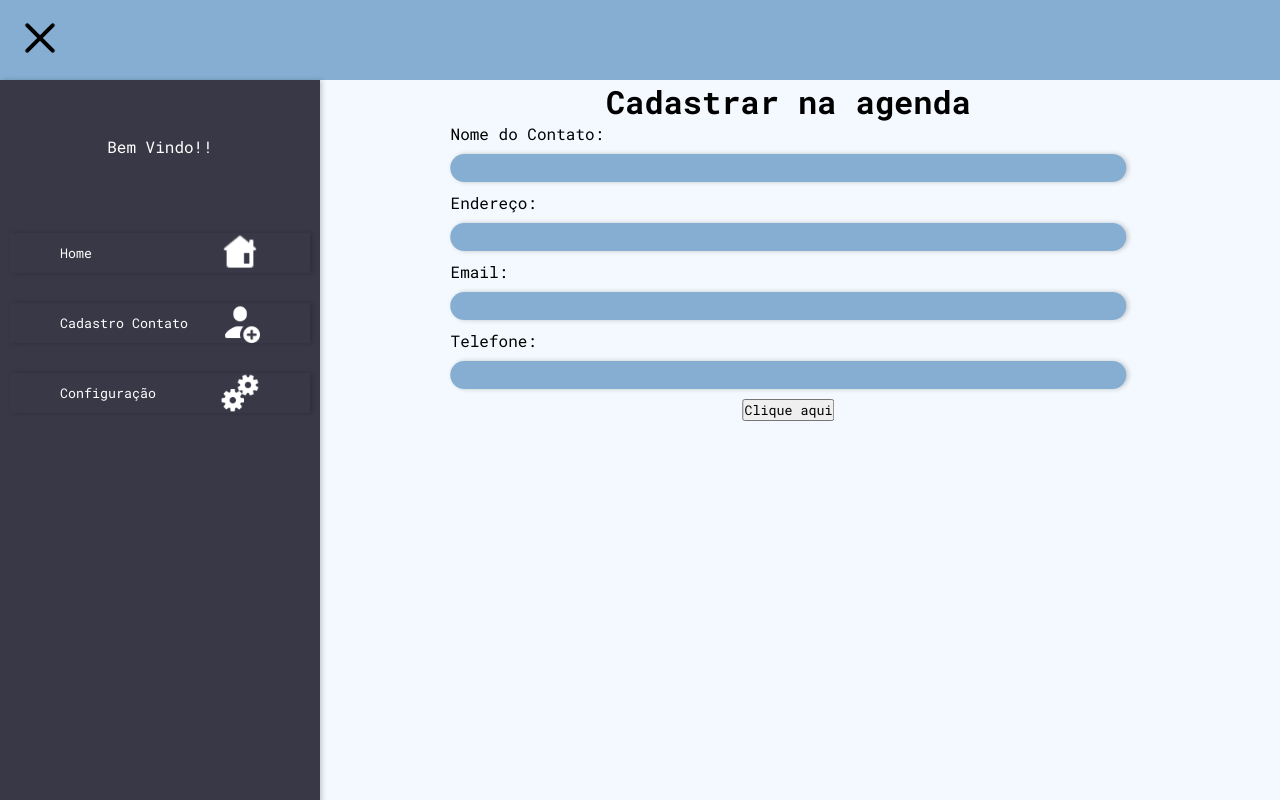
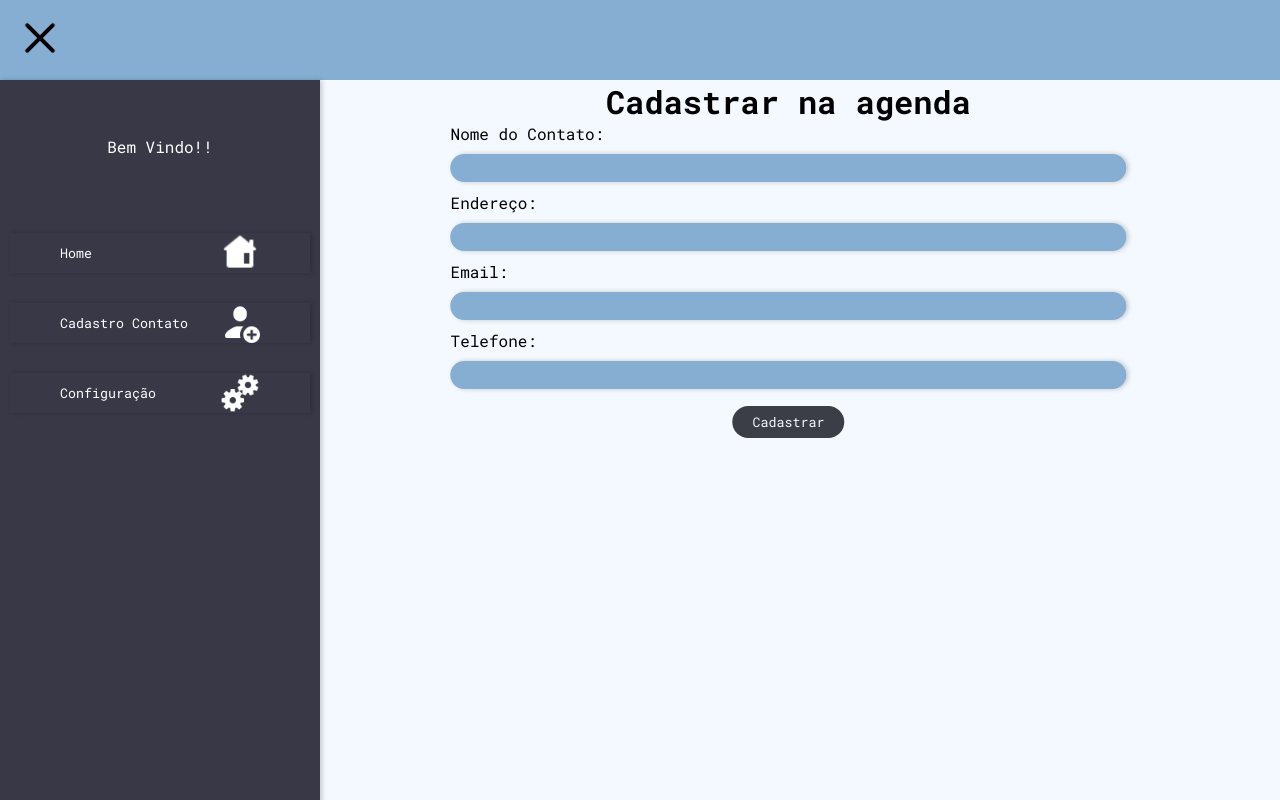
Before and after one commit to CaioCroccia22/Contact-list-app, a React (Vite) app: page /cadastro in a window 1280 px wide. Built offline with nearby package versions, Linux system fonts and the light colour scheme.

Commit message:
feat: implement button hover effect with motion library

```diff
--- a/src/Containers/Cadastro/index.jsx
+++ b/src/Containers/Cadastro/index.jsx
@@ -3,10 +3,9 @@ import { Container, Sidebar, Pagina } from '../../Style/Styles';
 import BarraSuperior from "../BarraSuperior"
 import MenuLateral from "../MenuLateral"
 import * as S from './style'
-import { Link } from "react-router";
 import {adicionar} from '../../Store/Contatos'
 import { useState } from "react";
-import { ContatoClass } from "../../API/Contato";
+
 
 export const Cadastro = ({onMenuClick}) => {
     const Contato = useSelector((state) => state.contatoReducer.itens)
@@ -78,7 +77,12 @@ export const Cadastro = ({onMenuClick}) => {
                         name="telefone"
                         />
                 </S.Formulario>
-                <button onClick={SubmitForm}>Clique aqui</button>
+                <S.BotaoUtilitario
+                    onClick={SubmitForm}
+                    whileHover={{ scale: 1.1 }}
+                    whileTap={{ scale: 0.95 }}>
+                     Cadastrar
+                </S.BotaoUtilitario>
             </Pagina>
         </Container>
     )
--- a/src/Containers/Cadastro/style.ts
+++ b/src/Containers/Cadastro/style.ts
@@ -1,5 +1,6 @@
 import styled from "styled-components";
 import { colors } from "../../Style/colors";
+import { motion } from "motion/react"
 
 type Props = {
     menuAberto: boolean
@@ -23,3 +24,20 @@ export const Campo = styled.input`
 
 
 `
+
+export const BotaoUtilitario = styled(motion.button)`
+    padding: 7px 20px 7px 20px;
+    border-radius: 20px;
+    border: none;
+    margin: 7px;
+    color: ${colors.branco};
+    background-color: ${colors.cinza};
+    cursor: pointer;
+    transition: transform 0.3s ease-in-out;
+
+
+    :hover{
+        transform: scale(1.1) rotate(5deg);
+    }
+
+`
--- a/src/Containers/ListadeContatos/index.jsx
+++ b/src/Containers/ListadeContatos/index.jsx
@@ -115,15 +115,39 @@ import {remover, editar} from '../../Store/Contatos'
                                 {editContato.id === item.id ?
                                 (
                                 <>
-                                <S.BotaoUtilitario onClick={() => handleAction(editContato)}>Salvar</S.BotaoUtilitario>
-                                <S.BotaoUtilitario onClick={() => cancel(item.id)}>Cancelar</S.BotaoUtilitario>
+                                <S.BotaoUtilitario
+                                    onClick={() => handleAction(editContato)}
+                                    whileHover={{ scale: 1.1 }}
+                                    whileTap={{ scale: 0.95 }}
+                                    >
+                                        Salvar
+                                    </S.BotaoUtilitario>
+                                <S.BotaoUtilitario
+                                    onClick={() => cancel(item.id)}
+                                    whileHover={{ scale: 1.1 }}
+                                    whileTap={{ scale: 0.95 }}
+                                    >
+                                        Cancelar
+                                    </S.BotaoUtilitario>
                                 </>
                                 )
                                 :
                                 (
                                 <>
-                                <S.BotaoUtilitario onClick={() => getContactId(item.id)}>Editar</S.BotaoUtilitario>
-                                <S.BotaoUtilitario onClick={() => contactDispatch(remover(item))}>Excluir</S.BotaoUtilitario>
+                                <S.BotaoUtilitario
+                                    onClick={() => getContactId(item.id)}
+                                    whileHover={{ scale: 1.1 }}
+                                    whileTap={{ scale: 0.95 }}
+                                    >
+                                        Editar
+                                </S.BotaoUtilitario>
+                                <S.BotaoUtilitario
+                                    onClick={() => contactDispatch(remover(item))}
+                                    whileHover={{ scale: 1.1 }}
+                                    whileTap={{ scale: 0.95 }}
+                                    >
+                                        Excluir
+                                </S.BotaoUtilitario>
                                 </>
                                 )}
                             </td>
--- a/src/Containers/ListadeContatos/style.ts
+++ b/src/Containers/ListadeContatos/style.ts
@@ -1,5 +1,6 @@
 import styled from "styled-components";
 import { colors } from "../../Style/colors";
+import { motion } from "motion/react"
 
 type Props = {
     menuAberto: boolean;
@@ -55,7 +56,7 @@ export const CorpoTabela = styled.tbody<Props>`
     white-space: nowrap;
   }
 `
-export const BotaoUtilitario = styled.button`
+export const BotaoUtilitario = styled(motion.button)`
     padding: 5px;
     border-radius: 20px;
     border: none;
```
